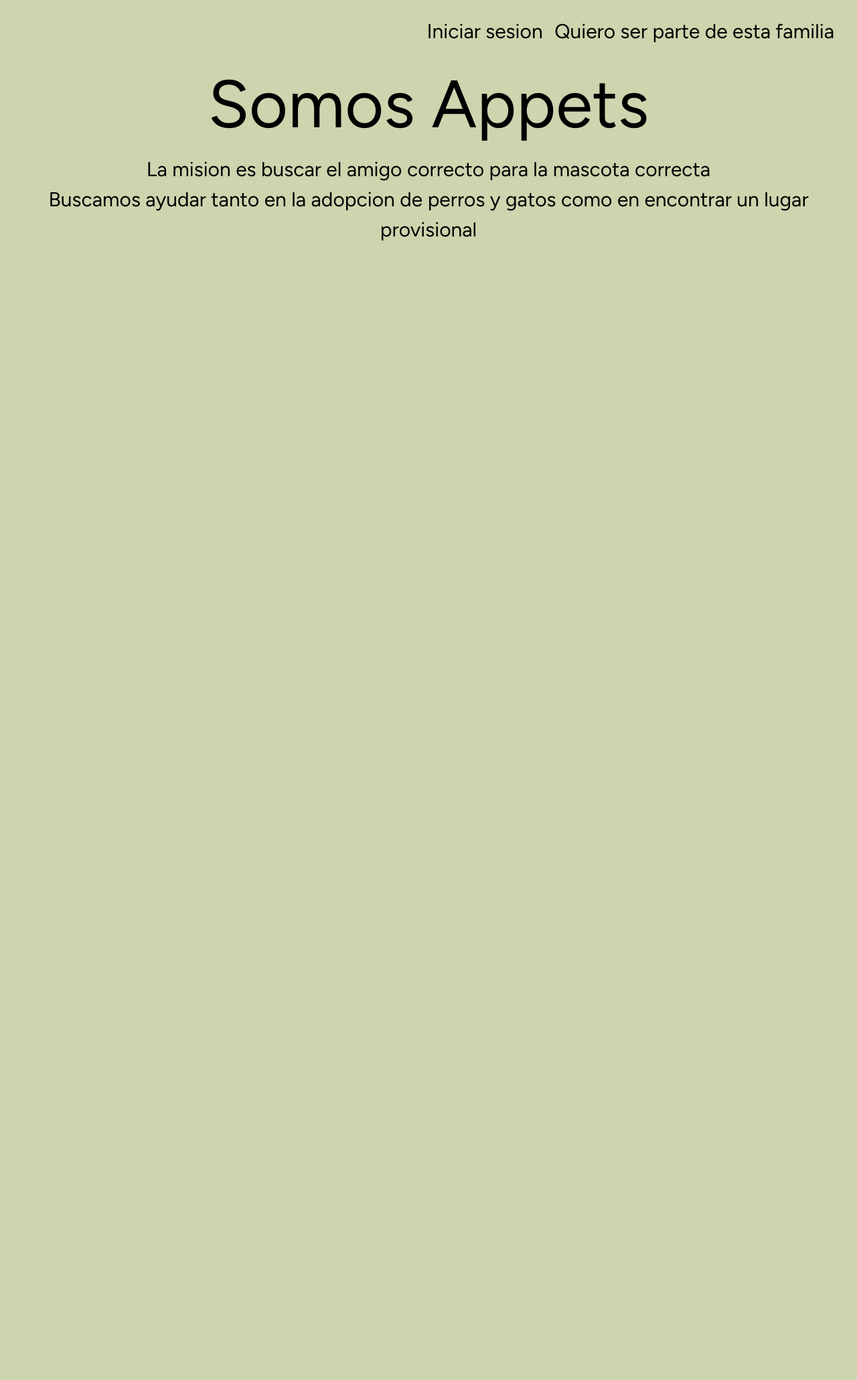
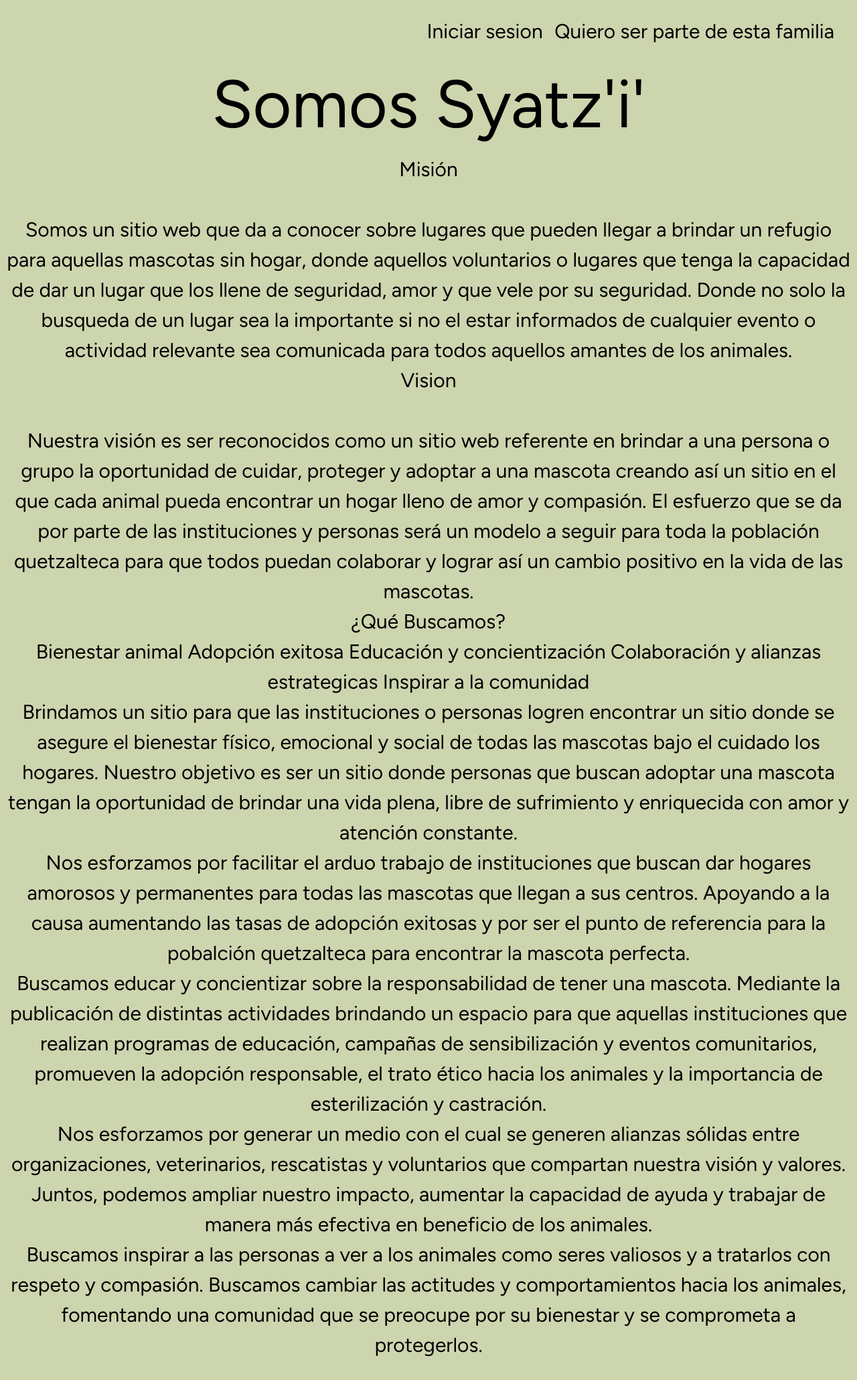
Before and after one commit to PaoloVeliz/syatz-i, a Laravel app: page / in a window 1280 px wide. Shown: the whole page at 67% size. Before the commit the page ends 359 px from the top, so only its background shows below. Run offline with Laravel 10, Linux system fonts and the light colour scheme.

Commit message:
add mission, vision and what we are looking for

```diff
--- a/resources/views/welcome.blade.php
+++ b/resources/views/welcome.blade.php
@@ -65,13 +65,38 @@
 
         <div class="item3">
             <div>
-                <h1 style="font-size: 100px">Somos Appets</h1>
+                <h1 style="font-size: 100px">Somos Syatz'i'</h1>
             </div>
             <div>
-                La mision es buscar el amigo correcto para la mascota correcta
+                <h2>Misión</h2><br />
+                <p>Somos un sitio web que da a conocer sobre lugares que pueden llegar a brindar un refugio para aquellas mascotas sin hogar, donde aquellos voluntarios o lugares que tenga la capacidad de dar un lugar que los llene de seguridad, amor y que vele por su seguridad. Donde no solo la busqueda de un lugar sea la importante si no el estar informados de cualquier evento o actividad relevante sea comunicada para todos aquellos amantes de los animales.</p>
             </div>
             <div>
-                Buscamos ayudar tanto en la adopcion de perros y gatos como en encontrar un lugar provisional
+                <h2>Vision</h2><br />
+                <p>Nuestra visión es ser reconocidos como un sitio web referente en brindar a una persona o grupo la oportunidad de cuidar, proteger y adoptar a una mascota creando así un sitio en el que cada animal pueda encontrar un hogar lleno de amor y compasión. El esfuerzo que se da por parte de las instituciones y personas será un modelo a seguir para toda la población quetzalteca para que todos puedan colaborar y lograr así un cambio positivo en la vida de las mascotas.</p>
+            </div>
+            <div>
+                <h2>¿Qué Buscamos?</h2>
+                <div class="row">
+                    <div class="col-4">
+                        <div class="list-group" id="list-tab" role="tablist">
+                            <a class="list-group-item list-group-item-action active" id="list-walfare-list" data-toggle="list" href="#list-walfare" role="tab" aria-controls="walfare">Bienestar animal</a>
+                            <a class="list-group-item list-group-item-action active" id="list-adoption-list" data-toggle="list" href="#list-adoption" role="tab" aria-controls="adoption">Adopción exitosa</a>
+                            <a class="list-group-item list-group-item-action active" id="list-education-list" data-toggle="list" href="#list-education" role="tab" aria-controls="education">Educación y concientización</a>
+                            <a class="list-group-item list-group-item-action active" id="list-collaboration-list" data-toggle="list" href="#list-collaboration" role="tab" aria-controls="collaboration">Colaboración y alianzas estrategicas</a>
+                            <a class="list-group-item list-group-item-action active" id="list-inspiration-list" data-toggle="list" href="#list-inspiration" role="tab" aria-controls="inspiration">Inspirar a la comunidad</a>
+                        </div>
+                    </div>
+                    <div class="col-8">
+                        <div class="tab-content" id="nav-tabContent">
+                            <div class="tab-pane fade show active" id="list-walfare" role="tabpanel" aria-labelledby="list-walfare-list">Brindamos un sitio para que las instituciones o personas logren encontrar un sitio donde se asegure el bienestar físico, emocional y social de todas las mascotas bajo el cuidado los hogares. Nuestro objetivo es ser un sitio donde personas que buscan adoptar una mascota tengan la oportunidad de brindar una vida plena, libre de sufrimiento y enriquecida con amor y atención constante.</div>
+                            <div class="tab-pane fade show active" id="list-adoption" role="tabpanel" aria-labelledby="list-adoption-list">Nos esforzamos por facilitar el arduo trabajo de instituciones que buscan dar hogares amorosos y permanentes para todas las mascotas que llegan a sus centros. Apoyando a la causa aumentando las tasas de adopción exitosas y por ser el punto de referencia para la pobalción quetzalteca para encontrar la mascota perfecta.</div>
+                            <div class="tab-pane fade show active" id="list-education" role="tabpanel" aria-labelledby="list-education-list">Buscamos educar y concientizar sobre la responsabilidad de tener una mascota. Mediante la publicación de distintas actividades brindando un espacio para que aquellas instituciones que realizan programas de educación, campañas de sensibilización y eventos comunitarios, promueven la adopción responsable, el trato ético hacia los animales y la importancia de esterilización y castración.</div>
+                            <div class="tab-pane fade show active" id="list-collaboration" role="tabpanel" aria-labelledby="list-collaboration-list">Nos esforzamos por generar un medio con el cual se generen alianzas sólidas entre organizaciones, veterinarios, rescatistas y voluntarios que compartan nuestra visión y valores. Juntos, podemos ampliar nuestro impacto, aumentar la capacidad de ayuda y trabajar de manera más efectiva en beneficio de los animales.</div>
+                            <div class="tab-pane fade show active" id="list-inspiration" role="tabpanel" aria-labelledby="list-inspiration-list">Buscamos inspirar a las personas a ver a los animales como seres valiosos y a tratarlos con respeto y compasión. Buscamos cambiar las actitudes y comportamientos hacia los animales, fomentando una comunidad que se preocupe por su bienestar y se comprometa a protegerlos.</div>
+                        </div>
+                    </div>
+                </div>
             </div>
         </div>
 
```
